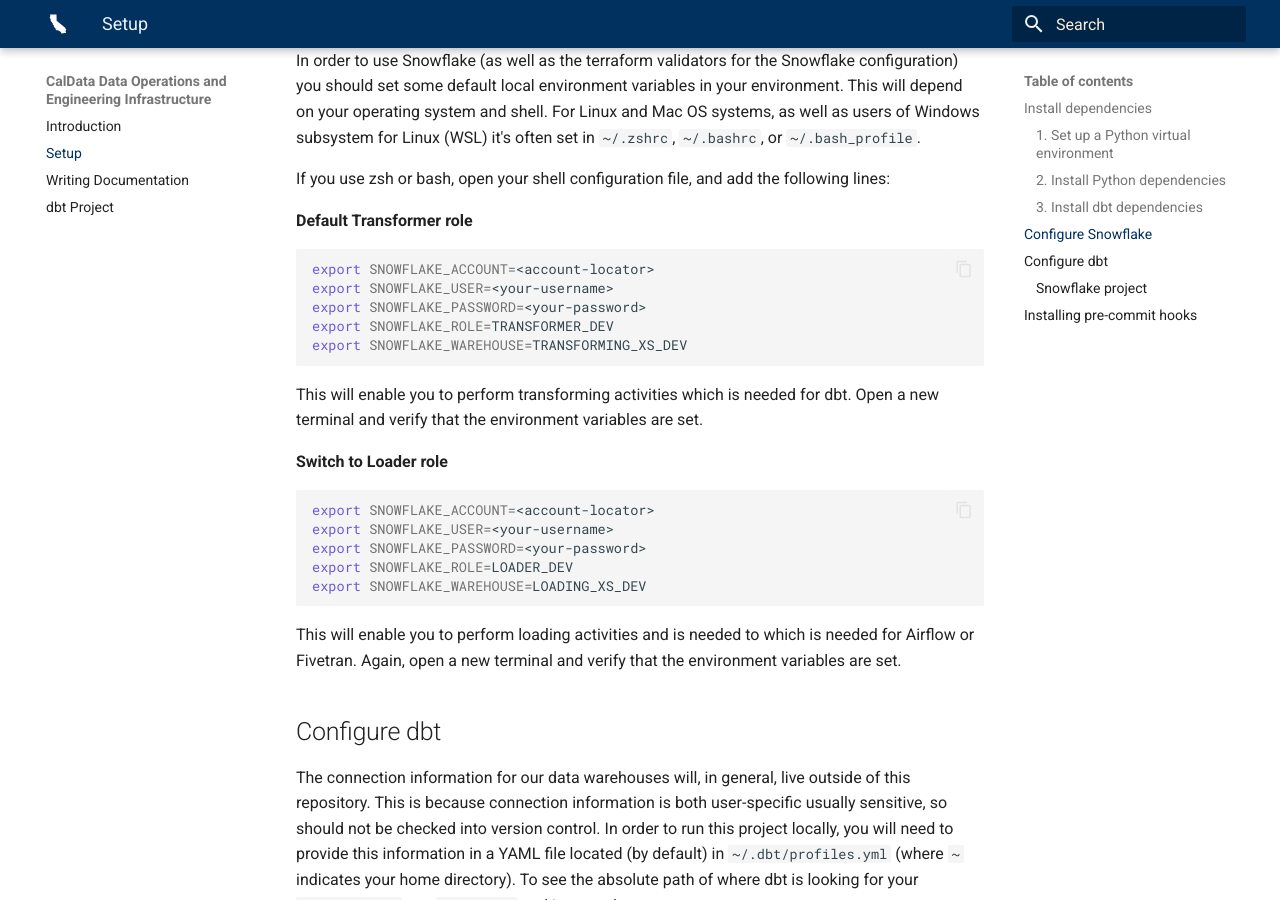
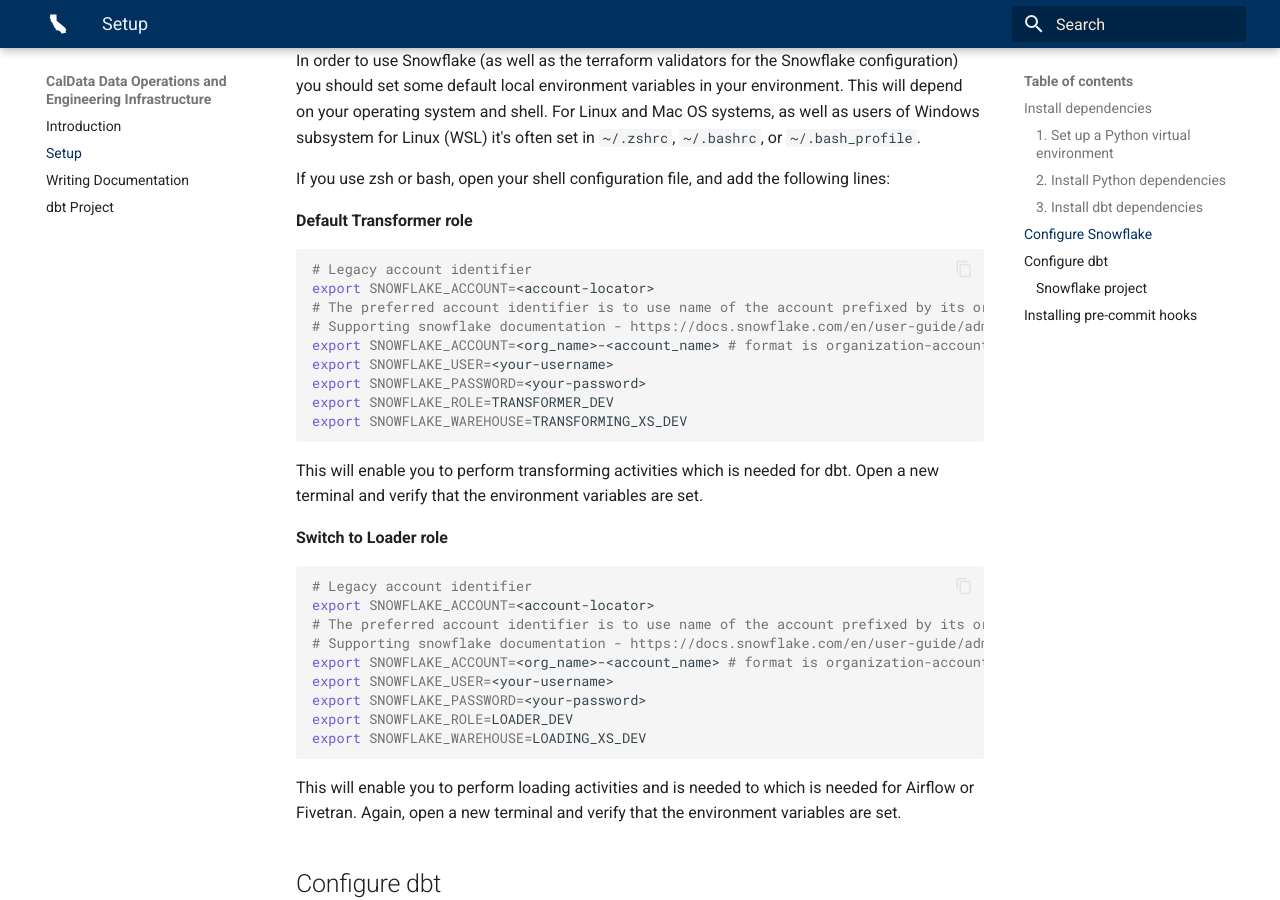
Before and after one commit to cagov/caldata-ddrc-pipelines, an MkDocs documentation site: the page built from docs/setup.md, in a window 1280 px wide and 900 px high, scrolled down 1271 px. Built offline with MkDocs 1.6.1 and Material for MkDocs 9.7.7, drawn with Linux system fonts in a browser that asks for light colours.

Commit message:
Update setup.md

````diff
--- a/docs/setup.md
+++ b/docs/setup.md
@@ -61,7 +61,11 @@
 **Default Transformer role**
 
 ```bash
+# Legacy account identifier
 export SNOWFLAKE_ACCOUNT=<account-locator>
+# The preferred account identifier is to use name of the account prefixed by its organization (e.g. myorg-account123)
+# Supporting snowflake documentation - https://docs.snowflake.com/en/user-guide/admin-account-identifier
+export SNOWFLAKE_ACCOUNT=<org_name>-<account_name> # format is organization-account
 export SNOWFLAKE_USER=<your-username>
 export SNOWFLAKE_PASSWORD=<your-password>
 export SNOWFLAKE_ROLE=TRANSFORMER_DEV
@@ -74,7 +78,11 @@
 **Switch to Loader role**
 
 ```bash
+# Legacy account identifier
 export SNOWFLAKE_ACCOUNT=<account-locator>
+# The preferred account identifier is to use name of the account prefixed by its organization (e.g. myorg-account123)
+# Supporting snowflake documentation - https://docs.snowflake.com/en/user-guide/admin-account-identifier
+export SNOWFLAKE_ACCOUNT=<org_name>-<account_name> # format is organization-account
 export SNOWFLAKE_USER=<your-username>
 export SNOWFLAKE_PASSWORD=<your-password>
 export SNOWFLAKE_ROLE=LOADER_DEV
````
